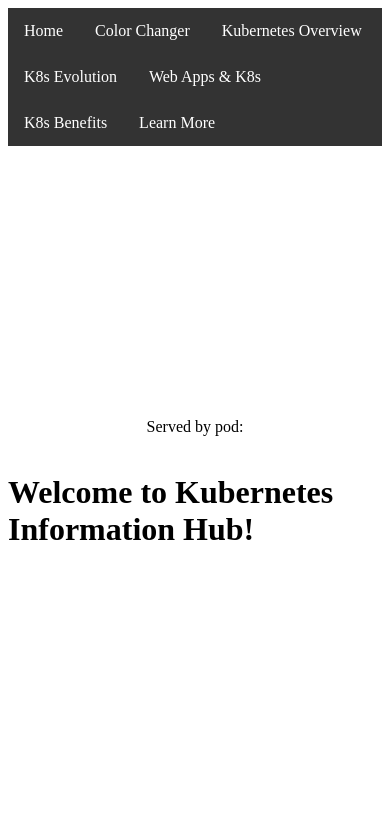
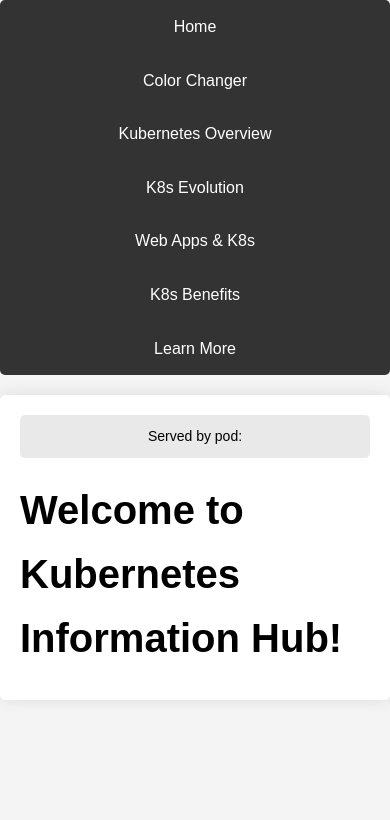
Before and after one commit to jafabo/WebDev, a PHP site: page / in a window 390 px wide. Shown: the top 820 px of the page. Run offline with PHP 8.4, Linux system fonts and the light colour scheme.

Commit message:
added photos

```diff
--- a/web-files/styles.css
+++ b/web-files/styles.css
@@ -1,6 +1,32 @@
+/* Reset default styles */
+body, h1, h2, p, a, nav {
+  margin: 0;
+  padding: 0;
+  font-family: 'Arial', sans-serif;
+  text-decoration: none;
+  color: inherit;
+}
+
+body {
+  background-color: #f4f4f4;
+  line-height: 1.6;
+  font-size: 16px;
+}
+
+.container {
+  max-width: 1100px;
+  margin: 20px auto;
+  background: #fff;
+  padding: 20px;
+  border-radius: 5px;
+  box-shadow: 0px 0px 15px rgba(0, 0, 0, 0.1);
+}
+
 .navbar {
   background-color: #333;
   overflow: hidden;
+  border-radius: 5px;
+  margin-bottom: 20px;
 }
 
 .navbar a {
@@ -9,7 +35,7 @@
   color: white;
   text-align: center;
   padding: 14px 16px;
-  text-decoration: none;
+  transition: 0.3s;
 }
 
 .navbar a:hover {
@@ -17,14 +43,48 @@
   color: black;
 }
 
-.container {
-  display: flex;
-  flex-direction: column;
-  align-items: center;
-  justify-content: center;
-  height: 80vh; /* Reduced to account for the nav bar */
+.pod-name {
+  background-color: #e9e9e9;
+  padding: 10px;
+  border-radius: 5px;
+  text-align: center;
+  margin-bottom: 20px;
+  font-size: 14px;
 }
 
-.pod-name {
-  margin-top: 20px;
+h1, h2 {
+  margin-bottom: 10px;
 }
+
+h1 {
+  font-size: 2.5em;
+}
+
+h2 {
+  font-size: 2em;
+  border-bottom: 2px solid #e9e9e9;
+  margin-bottom: 20px;
+  padding-bottom: 10px;
+}
+
+p {
+  margin-bottom: 20px;
+}
+
+.k8s-logo, .k8s-diagram {
+  max-width: 100%;
+  height: auto;
+  display: block;
+  margin: 20px auto;
+}
+
+.k8s-diagram {
+  margin-bottom: 40px;
+}
+
+@media screen and (max-width: 768px) {
+  .navbar a {
+      float: none;
+      display: block;
+  }
+}
```
Also changed, not shown: web-files/k8s-oevrview.php (added, +55 -0 lines), web-files/k8s-architecture.png (added), web-files/kubernetes-logo.png (added).
